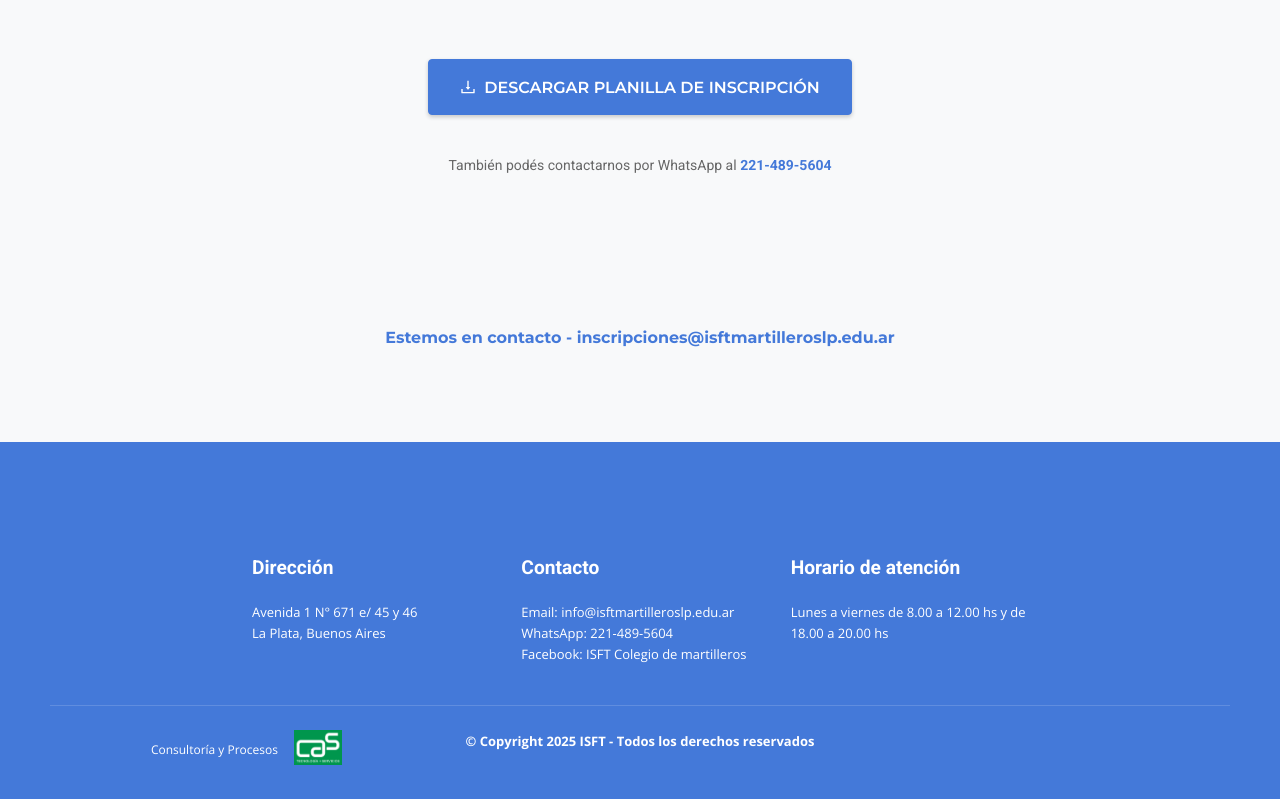
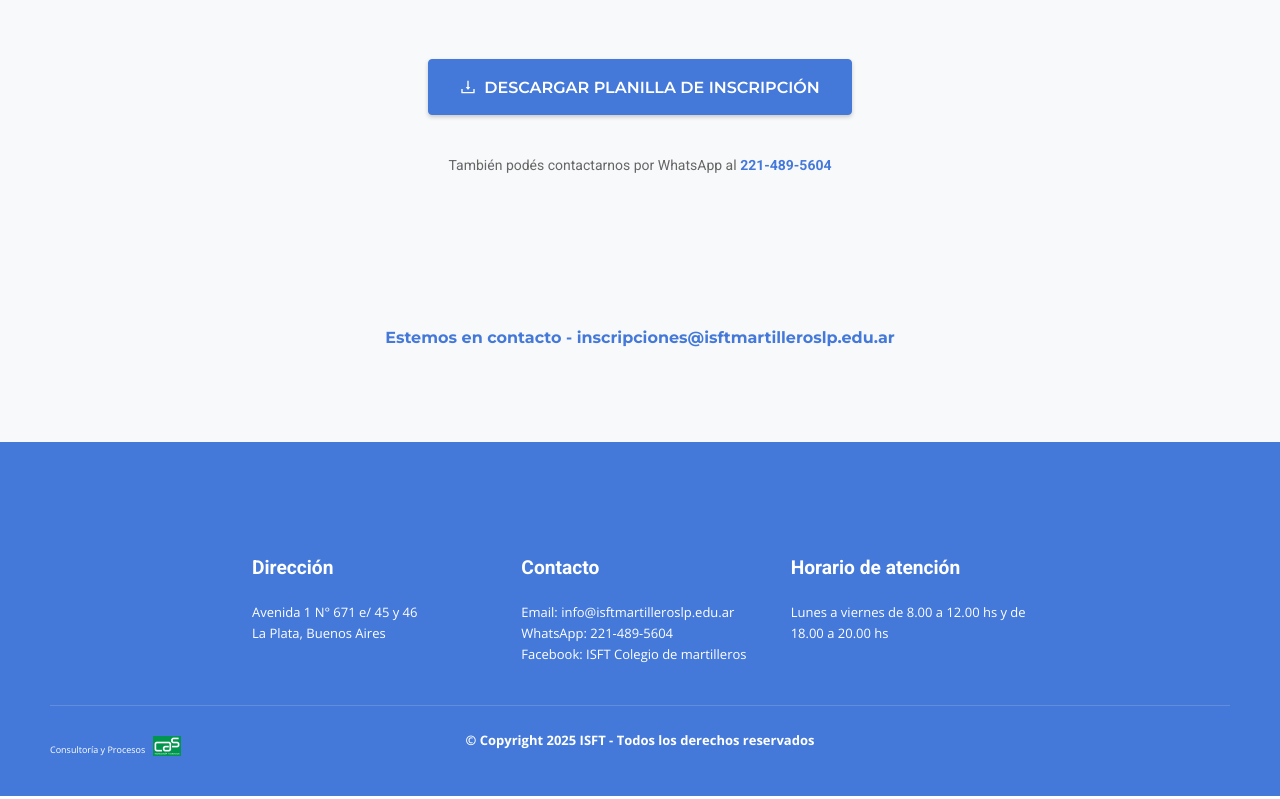
Before and after one commit to agusszarate/instituto-de-martilleros, a Next.js app: page / in a window 1280 px wide. Shown: the part 3182-3981 px from the top of the page. Built offline with nearby package versions, Linux system fonts and the light colour scheme.

Commit message:
consultoria y procesos

```diff
--- a/components/Layout/MainLayout.tsx
+++ b/components/Layout/MainLayout.tsx
@@ -28,6 +28,11 @@ const MainLayout: React.FC<LayoutProps> = ({ children }) => {
           }
           .header-logo-link {
             justify-content: center !important;
+          }
+        }
+        @media (min-width: 768px) {
+          .footer-logo-container {
+            justify-content: flex-start !important;
           }
         }
       `}</style>
@@ -308,17 +313,22 @@ const MainLayout: React.FC<LayoutProps> = ({ children }) => {
           <Col
             xs={{ span: 24, order: 2 }}
             md={{ span: 8, order: 1 }}
-            style={{ textAlign: "center" }}
+          >
+            <div style={{
+              display: "flex",
+              justifyContent: "center",
+              alignItems: "center"
+            }}
+            className="footer-logo-container"
             >
               <Space
                 align="center"
-              size="middle"
-              style={{ justifyContent: "center" }}
+                size="small"
               >
                 <Text
                   style={{
                     color: "#ffffff",
-                  fontSize: "12px",
+                    fontSize: "9px",
                     fontFamily: '"Open Sans", sans-serif',
                   }}
                 >
@@ -328,11 +338,12 @@ const MainLayout: React.FC<LayoutProps> = ({ children }) => {
                   src="/images/cas-marca-negativo-300.png"
                   alt="CAS Informática"
                   style={{
-                  height: "35px",
+                    height: "20px",
                     width: "auto",
                   }}
                 />
               </Space>
+            </div>
           </Col>
           <Col
             xs={{ span: 24, order: 1 }}
```
Lines whose indentation alone changed are shown as unchanged.
